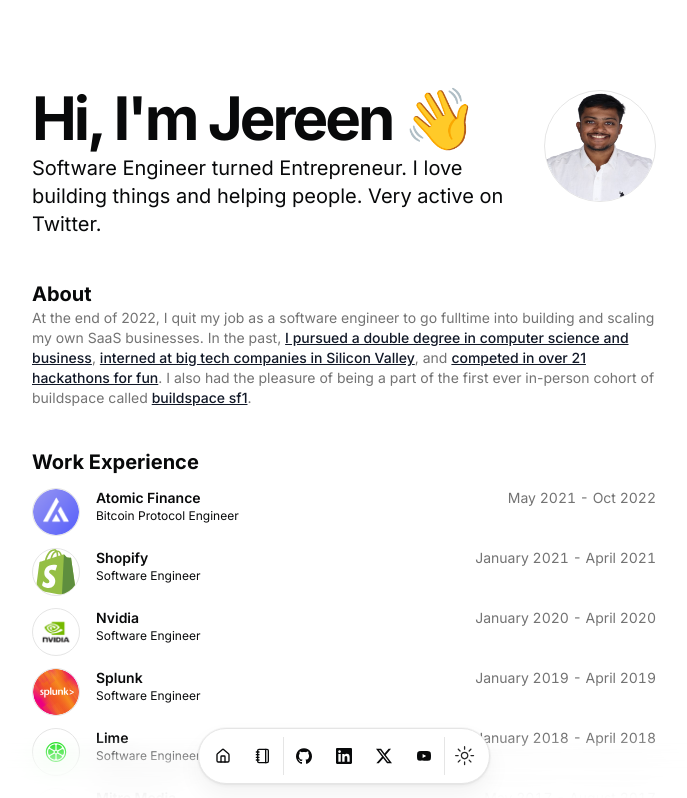
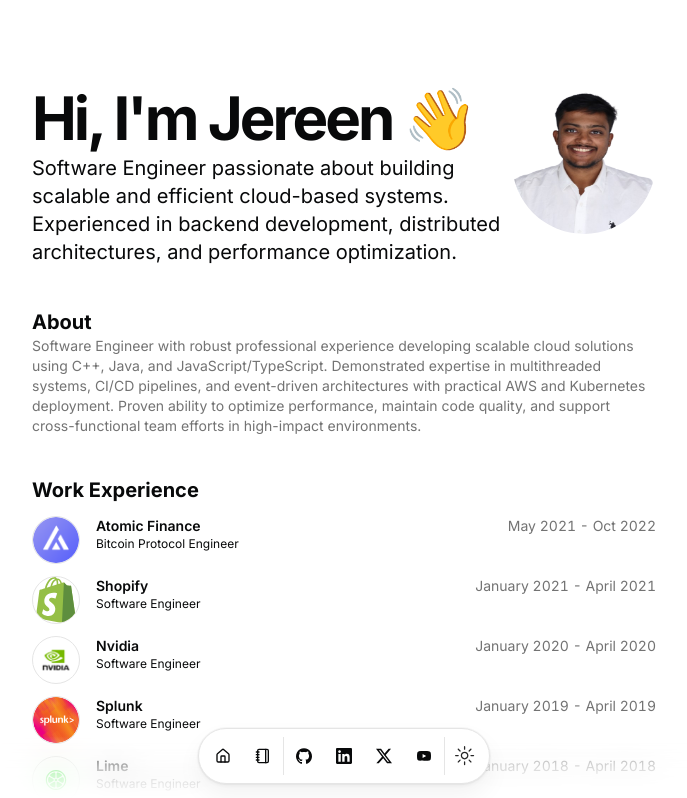
Before and after one commit to jereenv/portfolio, a Next.js app: page / in a window 1280 px wide. Shown: the top 798 px of the page, without its empty margins (296-983 px from the left). Built offline with nearby package versions, Linux system fonts and the light colour scheme.

Commit message:
Updated image and made summary change

```diff
--- a/src/app/page.tsx
+++ b/src/app/page.tsx
@@ -31,7 +31,7 @@
               />
             </div>
             <BlurFade delay={BLUR_FADE_DELAY}>
-              <Avatar className="size-28 border">
+              <Avatar className="size-36">
                 <AvatarImage alt={DATA.name} src={DATA.avatarUrl} />
                 <AvatarFallback>{DATA.initials}</AvatarFallback>
               </Avatar>
--- a/src/data/resume.tsx
+++ b/src/data/resume.tsx
@@ -8,9 +8,9 @@
   location: "San Francisco, CA",
   locationLink: "https://www.google.com/maps/place/sanfrancisco",
   description:
-    "Software Engineer turned Entrepreneur. I love building things and helping people. Very active on Twitter.",
+    "Software Engineer passionate about building scalable and efficient cloud-based systems. Experienced in backend development, distributed architectures, and performance optimization.",
   summary:
-    "At the end of 2022, I quit my job as a software engineer to go fulltime into building and scaling my own SaaS businesses. In the past, [I pursued a double degree in computer science and business](/#education), [interned at big tech companies in Silicon Valley](https://www.youtube.com/watch?v=d-LJ2e5qKdE), and [competed in over 21 hackathons for fun](/#hackathons). I also had the pleasure of being a part of the first ever in-person cohort of buildspace called [buildspace sf1](https://buildspace.so/sf1).",
+    "Software Engineer with robust professional experience developing scalable cloud solutions using C++, Java, and JavaScript/TypeScript. Demonstrated expertise in multithreaded systems, CI/CD pipelines, and event-driven architectures with practical AWS and Kubernetes deployment. Proven ability to optimize performance, maintain code quality, and support cross-functional team efforts in high-impact environments.",
   avatarUrl: "/me.png",
   skills: [
     "React",
```
